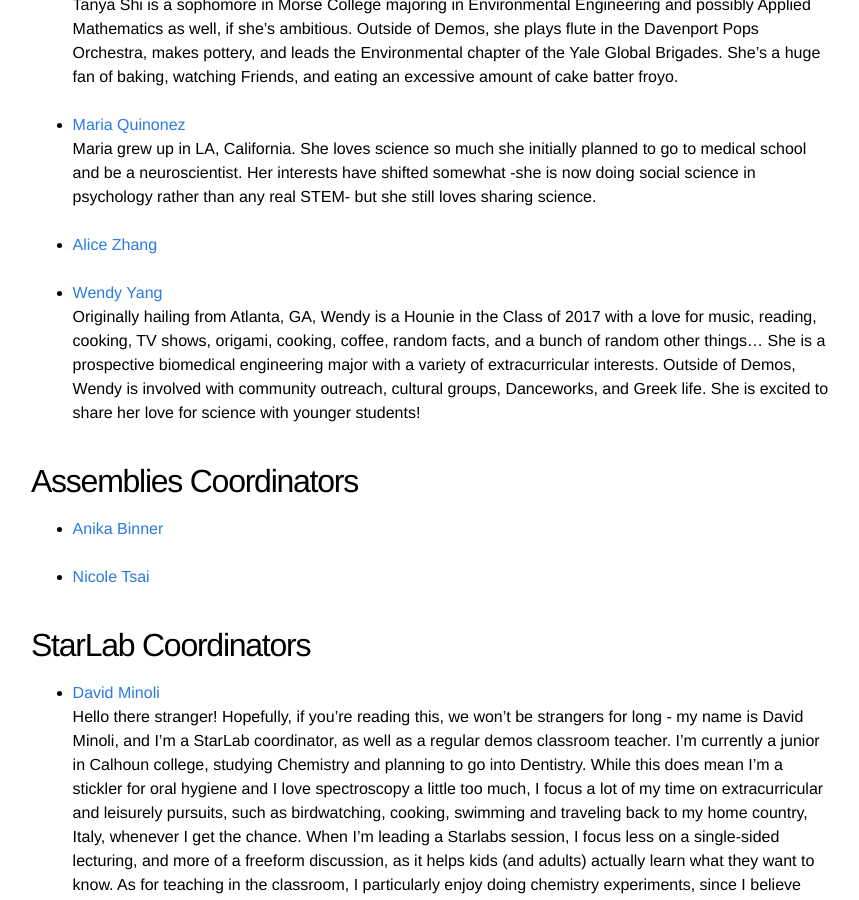
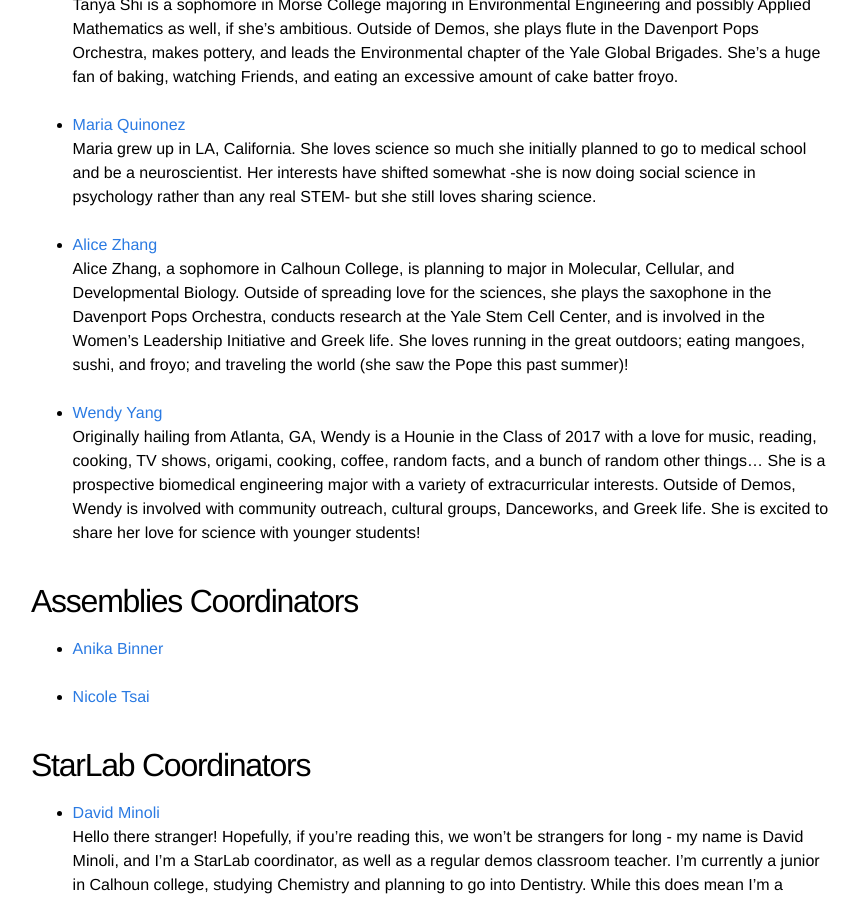
Before and after one commit to jasonkliu/demos, a Jekyll site: the page built from contact.md, in a window 1280 px wide and 900 px high, scrolled down 937 px. Shown: the whole window, without its empty margins (209-1068 px from the left). Built offline with Jekyll 4.4.1, drawn with Linux system fonts in a browser that asks for light colours.

Commit message:
Add Alice Zhang biography

```diff
--- a/contact.md
+++ b/contact.md
@@ -50,6 +50,13 @@ School Coordinators
 &nbsp;
 
 - [Alice Zhang](mailto:alice.zhang@yale.edu)
+   Alice Zhang, a sophomore in Calhoun College, is planning to major in Molecular,
+   Cellular, and Developmental Biology. Outside of spreading love for the
+   sciences, she plays the saxophone in the Davenport Pops Orchestra, conducts
+   research at the Yale Stem Cell Center, and is involved in the Women’s
+   Leadership Initiative and Greek life. She loves running in the great outdoors;
+   eating mangoes, sushi, and froyo; and traveling the world (she saw the Pope
+   this past summer)!
 &nbsp;
 
 - [Wendy Yang](mailto:wendy.yang@yale.edu)
```
